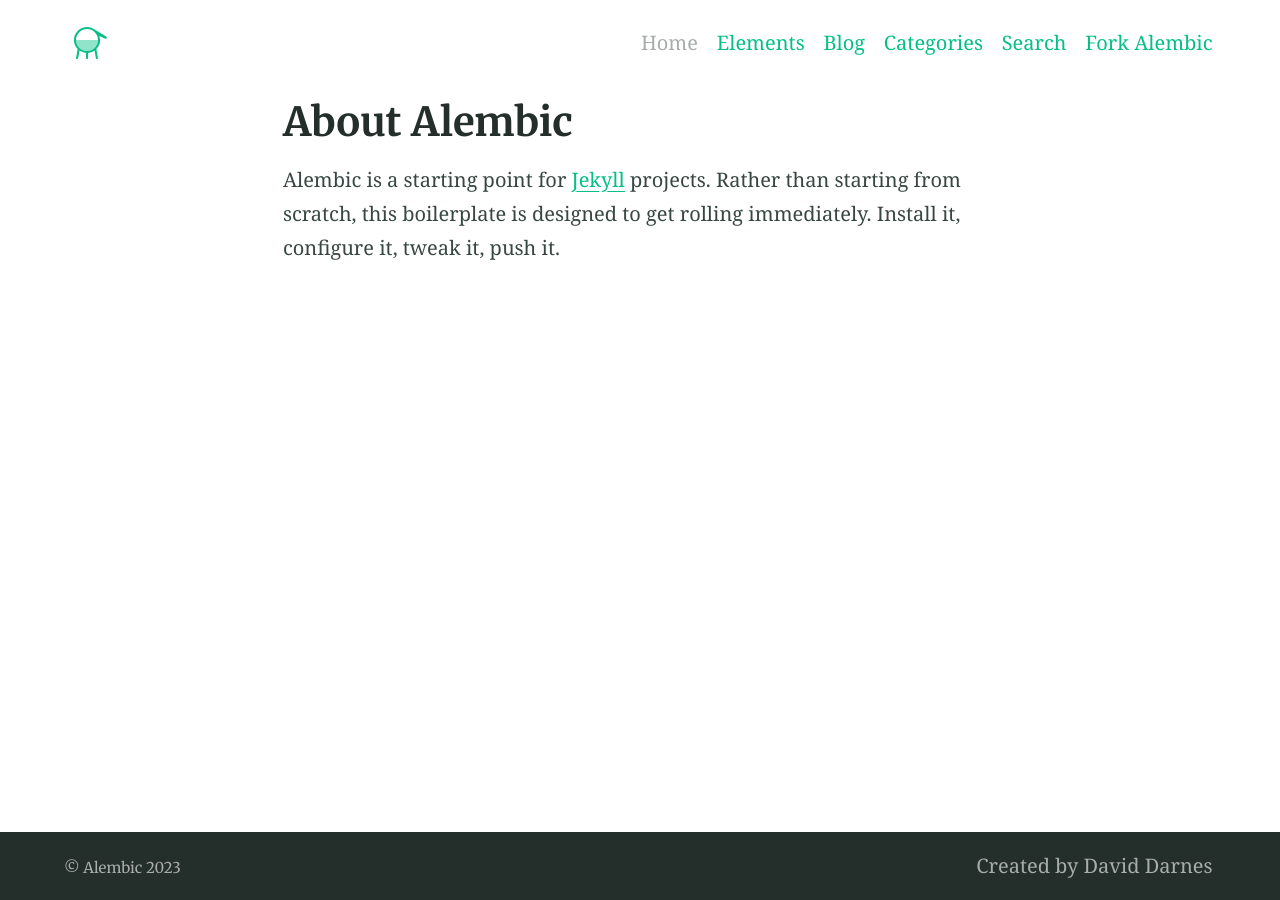
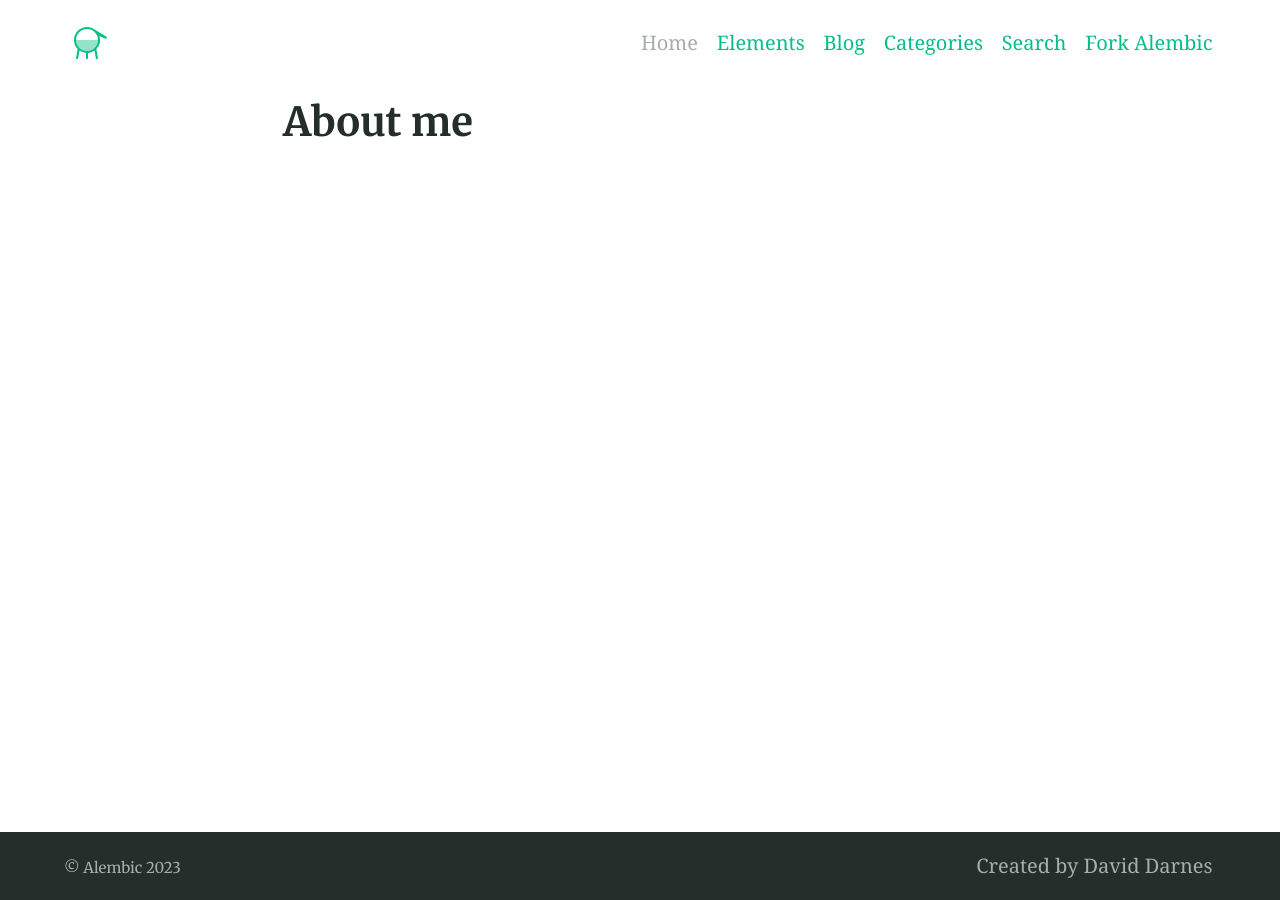
Before and after one commit to drobinkent/drobinkent.github.io, a Jekyll site: the page built from index.md, in a window 1280 px wide. Built offline with Jekyll 4.4.1, drawn with Linux system fonts in a browser that asks for light colours.

Commit message:
Modifed few features in the web page

```diff
--- a/index.md
+++ b/index.md
@@ -1,5 +1,5 @@
 ---
-title: About Alembic
+title: About me
 # feature_text: |
 #   ## Alembic
 #   A Jekyll boilerplate theme designed to be a starting point for any Jekyll website
@@ -7,7 +7,7 @@ title: About Alembic
 # excerpt: "Alembic is a starting point for [Jekyll](https://jekyllrb.com/) projects. Rather than starting from scratch, this boilerplate is designed to get the ball rolling immediately. Install it, configure it, tweak it, push it."
 ---
 
-Alembic is a starting point for [Jekyll](https://jekyllrb.com/) projects. Rather than starting from scratch, this boilerplate is designed to get rolling immediately. Install it, configure it, tweak it, push it.
+<!-- Alembic is a starting point for [Jekyll](https://jekyllrb.com/) projects. Rather than starting from scratch, this boilerplate is designed to get rolling immediately. Install it, configure it, tweak it, push it. -->
 
 <!-- {% include button.html text="Fork it" icon="github" link="https://github.com/daviddarnes/alembic" color="#0366d6" %} {% include button.html text="Buy me a coffee ☕️" link="https://buymeacoffee.com/daviddarnes#support" color="#f68140" %} {% include button.html text="Tweet it" icon="twitter" link="https://twitter.com/intent/tweet/?url=https://alembic.darn.es&text=Alembic%20-%20A%20Jekyll%20boilerplate%20theme&via=DavidDarnes" color="#0d94e7" %} {% include button.html text="Install Alembic ⚗️" link="https://github.com/daviddarnes/alembic#installation" %} -->
 
```
